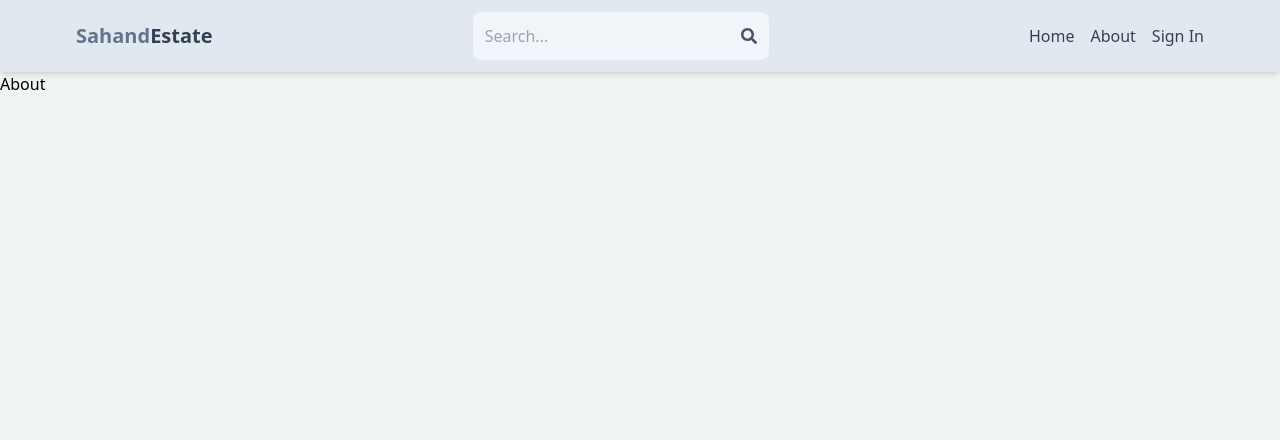
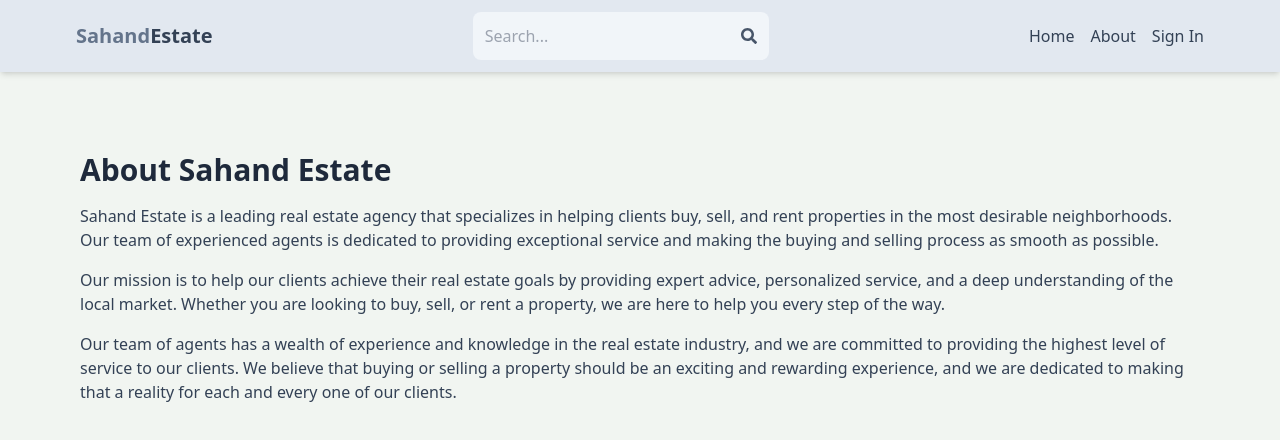
Before and after one commit to imtahirabatool/MERN-Real-Estate, a React (Vite) app in the folder client/: page /about in a window 1280 px wide. Shown: the top 440 px of the page. Built offline with nearby package versions, Linux system fonts and the light colour scheme.

Commit message:
Complete about page

```diff
--- a/client/index.html
+++ b/client/index.html
@@ -2,7 +2,6 @@
 <html lang="en">
   <head>
     <meta charset="UTF-8" />
-    <link rel="icon" type="image/svg+xml" href="/vite.svg" />
     <meta name="viewport" content="width=device-width, initial-scale=1.0" />
     <title>Real Estate</title>
   </head>
--- a/client/src/pages/About.jsx
+++ b/client/src/pages/About.jsx
@@ -1,5 +1,31 @@
 import React from "react";
 
 export default function About() {
-  return <div>About</div>;
+  return (
+    <div className="py-20 px-4 max-w-6xl mx-auto">
+      <h1 className="text-3xl font-bold mb-4 text-slate-800">
+        About Sahand Estate
+      </h1>
+      <p className="mb-4 text-slate-700">
+        Sahand Estate is a leading real estate agency that specializes in
+        helping clients buy, sell, and rent properties in the most desirable
+        neighborhoods. Our team of experienced agents is dedicated to providing
+        exceptional service and making the buying and selling process as smooth
+        as possible.
+      </p>
+      <p className="mb-4 text-slate-700">
+        Our mission is to help our clients achieve their real estate goals by
+        providing expert advice, personalized service, and a deep understanding
+        of the local market. Whether you are looking to buy, sell, or rent a
+        property, we are here to help you every step of the way.
+      </p>
+      <p className="mb-4 text-slate-700">
+        Our team of agents has a wealth of experience and knowledge in the real
+        estate industry, and we are committed to providing the highest level of
+        service to our clients. We believe that buying or selling a property
+        should be an exciting and rewarding experience, and we are dedicated to
+        making that a reality for each and every one of our clients.
+      </p>
+    </div>
+  );
 }
```
